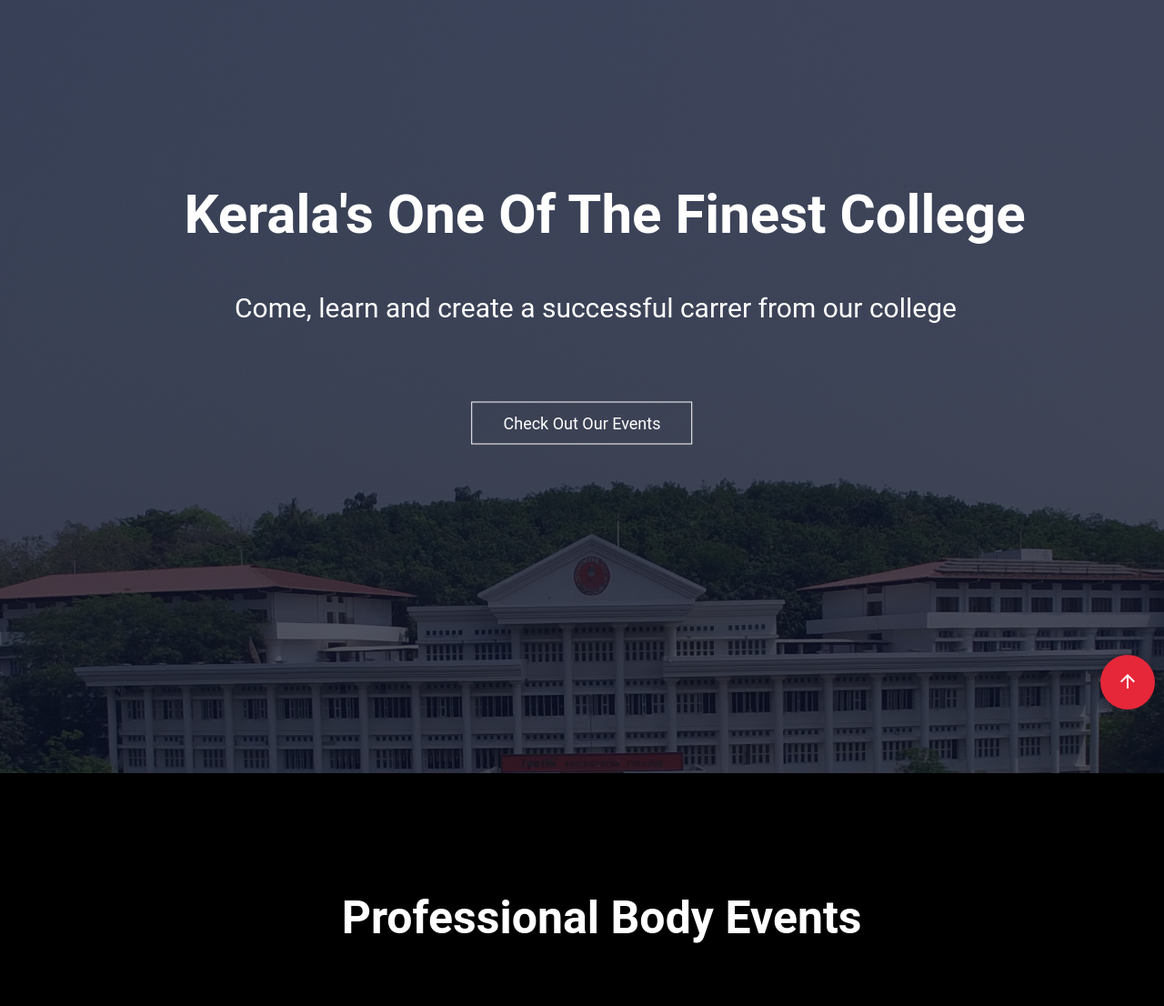
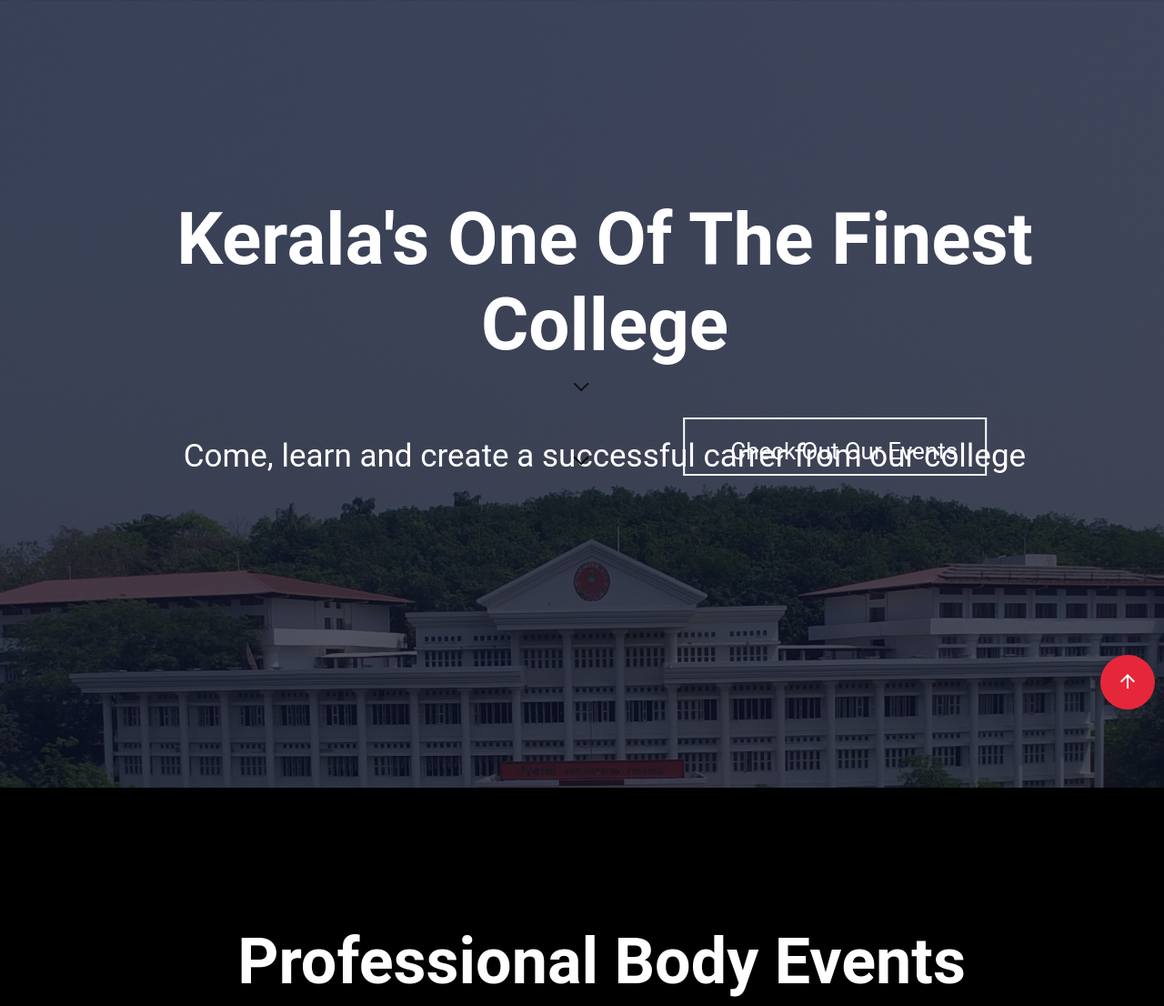
Before and after one commit to sid2020-devil/UniDraft, a Python web app: template src/unidraft/templates/unidraft/index.html in a window 1280 px wide; the page is wider, and only the part inside the window is pictured. Shown: the top 1106 px of that part at 91% size. Run offline with Jinja, Linux system fonts and the light colour scheme; the template is opened without the code that fills it, so the values that code supplies are empty.

Commit message:
updated index page

```diff
--- a/src/static/css/style.css
+++ b/src/static/css/style.css
@@ -104,13 +104,14 @@
     text-align: center;
     padding-top: 150px;
     padding-left: 50px;
-    font-size: 60px;
+    font-size: 80px;
     color: white;
 }
 .home-header p{
-    font-size: 30px;
+    font-size: 35px;
     color: white;
-    padding-left: 30px;
+    padding-left: 50px;
+    padding-top: 10px;
     text-align: center;
 }
 .text-box{
@@ -129,8 +130,8 @@
     border: 1px solid #fff;
     padding: 12px 34px;
     font-size: 18px;
-    margin-top: 30px;
-    background: transparent;
+    margin-top: 50px;
+    background: transarent;
     align-items: center;
     position: relative;
     cursor: pointer;
@@ -147,16 +148,36 @@
     background-color:black;
     height: 750px;
     margin-left: -10px;
+    padding-right: 100px;
     margin-bottom: -10px;
 }
 .home h1{
     padding: 0;
     padding-left:0;
-    padding-top: 100px;
-    font-size: 50px;
+    padding-top: 120px;
+    font-size: 70px;
     text-align: center;
     margin-top: -50px;
     color: white;
+}
+.home-2{
+    width: 105%;
+    padding-top: 80px;
+    padding-bottom: 50px;
+    background-color:black;
+    height: 750px;
+    margin-left: -10px;
+    margin-bottom: -10px;
+}
+.home-2 h1{
+    padding: 0;
+    padding-right: 60px;
+    padding-top: 160px;
+    font-size: 70px;
+    text-align: center;
+    margin-top: -50px;
+    color: white;
+    margin-left: -50px;
 }
 .container{
     display: flex;
@@ -282,9 +360,92 @@
 .car3:hover img{
     transform: scale(1.2);
 }
+.car4 img{
+    width: 100%;
+    height: 420px;
+    padding-top:  0;
+    border-radius: 3%;
+    transition: transform 2s;
+    overflow: hidden;
+}
+.car4:hover img{
+    transform: scale(1.2);
+}
+.car5 img{
+    width: 100%;
+    height: 420px;
+    padding-top:  0;
+    border-radius: 3%;
+    transition: transform 2s;
+    overflow: hidden;
+}
+.car5:hover img{
+    transform: scale(1.2);
+}
+.scroll-down{
+    height: 40px;
+    width: 30px;
+    border: 2px solid black;
+    position: absolut;
+    left: 50%;
+    bottom: 20px;
+    border-radius: 50px;
+    cursor: pointer;
+    padding-left:300px;
+    margin-left: 680px;
+    margin-top: 50px;
+    padding-top: 10px;
+    height: 40px;
+    border-radius: 0%;
+    border-color: white;
+    padding-bottom: 10px;
 
-
-    /*****************scroll up button styling*************/
+}
+.scroll-down p{
+    font-size: 26px;
+    margin-left: -330px;
+    margin-top: 0px;
+    margin-bottom: -600px;
+    color: white;
+}
+.scroll-down::before,
+.scroll-down::after{
+     content: "";
+     position: absolute;
+     top: 10%;
+     left: 50%;
+     height: 10px;
+     width: 10px;
+     transform: translate(-59%,-100%) rotate(45deg);
+     border: 2px solid black;
+     border-top: transparent;
+     border-left: transparent;
+     animation: scroll-down 0.5s ease-in-out infinite;
+     margin-bottom: 0;
+     margin-top: 0;
+}
+.scroll-down::before{
+    top: 30%;
+    animation-delay: 0.3s;
+    margin-bottom: 0;
+    margin-top: 20px;
+}
+@keyframes scroll-down{
+    0%{
+        opacity: 0;
+    }
+    30%{
+        opacity: 1;
+    }
+    60%{
+        opacity: 1;
+    }
+    100%{
+        top: 90%;
+        opacity: 0;
+    }
+}
+/*****************scroll up button styling*************/
 #btnScrollToTop{
     position: fixed;
     right: 10px;
--- a/src/unidraft/templates/unidraft/index.html
+++ b/src/unidraft/templates/unidraft/index.html
@@ -15,11 +15,15 @@
             <h1>Kerala's One Of The Finest College</h1>
             <p>Come, learn and create a successful carrer from our college</p>
             <div class="text-box">
-                <a  href="" class="hero-btn">Check Out Our Events</a>
+                <a href="#home">
+                    <div class="scroll-down">
+                        <p>Check Out Our Events</p>
+                    </div>
+                </a>
             </div>
         </section>
         <!-------------events section----------------->
-        <section class="home">
+        <section class="home" id="home">
             <h1>Professional Body Events</h1>
             <div class="row">
                 <div class="home-col">
@@ -30,7 +34,7 @@
                         const btnScrollToTop = document.querySelector("#btnScrollToTop");
                         btnScrollToTop.addEventListener("click" , function () {
                             window.scrollTo({
-                                top: 50,
+                                top: 100,
                                 left: 0,
                                 behavior: "smooth"
                             });
@@ -53,6 +57,19 @@
                     <button  type="button" class="ieee-btn">IEEE EVENTS</button>
                 </div>
             </section>
+            <section class="home-2">
+                <h1>Other Events</h1>
+                <section class="container">
+                    <div class="card4">
+                        <div class="card-image car4"><img src="images/tharang.jpg"></div>
+                        <button  type="button" class="feast-btn"> FEAST</button>
+                    </div>
+                    <div class="card5">
+                        <div class="card-image car5"><img src="images/workshops.jpg"></div>
+                        <button  type="button" class="workshop-btn">TECH TALKS/WORKSHOPS</button>
+                    </div>
+                </section>
+            </section>
         </section>
     </body>
 </html>
```
Also changed, not shown: other parts of src/static/css/style.css (+65 -3 lines).
